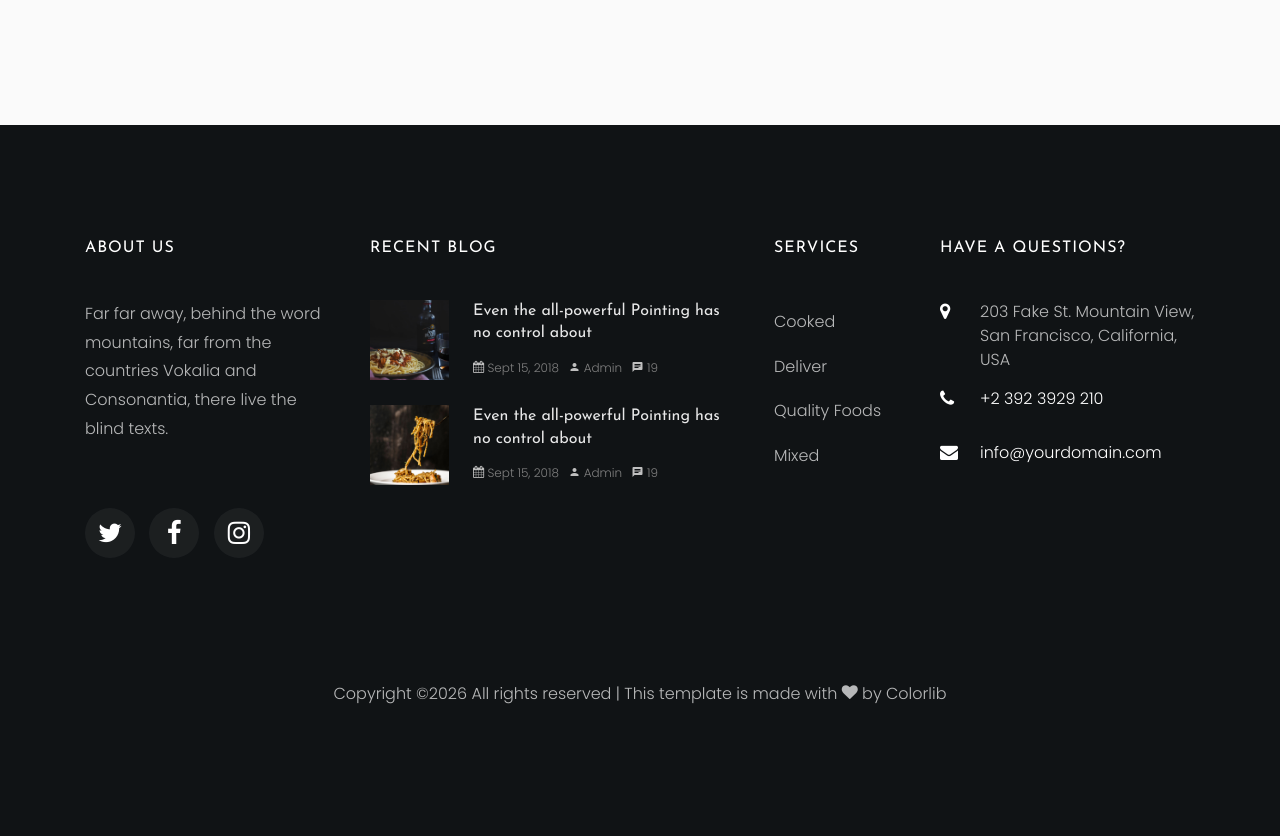
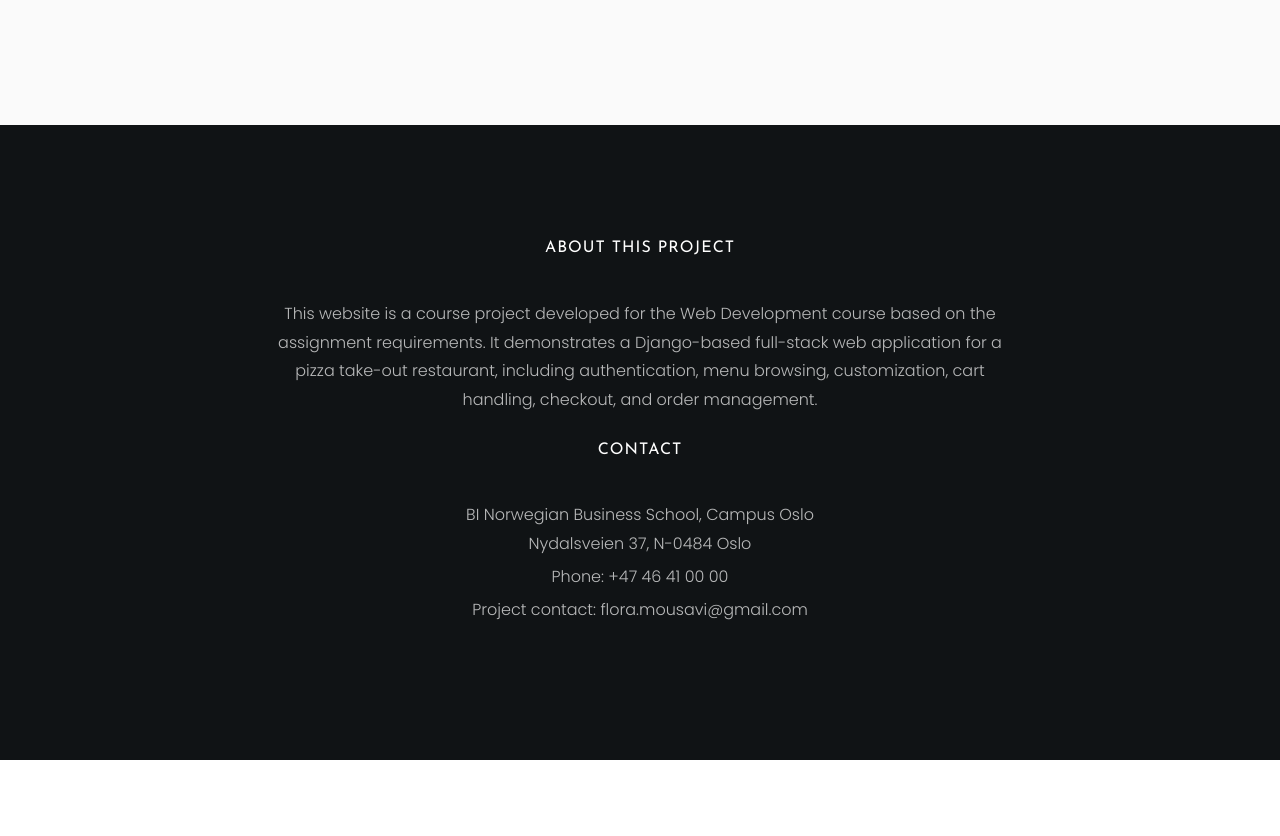
Before and after one commit to floramousavi/pizza_django_project, a Django app: page /accounts/register/ in a window 1280 px wide. Shown: the part 1386-2222 px from the top of the page. After the commit the page ends 2146 px from the top, so only its background shows below. Run offline with Django 5.2, Linux system fonts and the light colour scheme; some libraries are stand-ins or nearby versions; some web fonts are replaced.

Commit message:
Footer section shows my information

```diff
--- a/templates/base.html
+++ b/templates/base.html
@@ -148,81 +148,30 @@
         {% endblock %}
     </div>
 <footer class="ftco-footer ftco-section img">
-    	<div class="overlay"></div>
-      <div class="container">
-        <div class="row mb-5">
-          <div class="col-lg-3 col-md-6 mb-5 mb-md-5">
-            <div class="ftco-footer-widget mb-4">
-              <h2 class="ftco-heading-2">About Us</h2>
-              <p>Far far away, behind the word mountains, far from the countries Vokalia and Consonantia, there live the blind texts.</p>
-              <ul class="ftco-footer-social list-unstyled float-md-left float-lft mt-5">
-                <li class="ftco-animate"><a href="#"><span class="icon-twitter"></span></a></li>
-                <li class="ftco-animate"><a href="#"><span class="icon-facebook"></span></a></li>
-                <li class="ftco-animate"><a href="#"><span class="icon-instagram"></span></a></li>
-              </ul>
+    <div class="container">
+        <div class="row justify-content-center">
+            <div class="col-lg-8 col-md-10 text-center">
+                <div class="ftco-footer-widget mb-4">
+                    <h2 class="ftco-heading-2">About This Project</h2>
+                    <p>
+                        This website is a course project developed for the Web Development course based on the
+                        assignment requirements. It demonstrates a Django-based full-stack web application for a
+                        pizza take-out restaurant, including authentication, menu browsing, customization,
+                        cart handling, checkout, and order management.
+                    </p>
+
+                    <h2 class="ftco-heading-2 mt-4">Contact</h2>
+                    <p class="mb-1">
+                        BI Norwegian Business School, Campus Oslo<br>
+                        Nydalsveien 37, N-0484 Oslo
+                    </p>
+                    <p class="mb-1">Phone: +47 46 41 00 00</p>
+                    <p class="mb-0">Project contact: flora.mousavi@gmail.com</p>
+                </div>
             </div>
-          </div>
-          <div class="col-lg-4 col-md-6 mb-5 mb-md-5">
-            <div class="ftco-footer-widget mb-4">
-              <h2 class="ftco-heading-2">Recent Blog</h2>
-              <div class="block-21 mb-4 d-flex">
-                <a class="blog-img mr-4" style="background-image: url({% static 'pizza_template/images/image_1.jpg' %}"></a>
-                <div class="text">
-                  <h3 class="heading"><a href="#">Even the all-powerful Pointing has no control about</a></h3>
-                  <div class="meta">
-                    <div><a href="#"><span class="icon-calendar"></span> Sept 15, 2018</a></div>
-                    <div><a href="#"><span class="icon-person"></span> Admin</a></div>
-                    <div><a href="#"><span class="icon-chat"></span> 19</a></div>
-                  </div>
-                </div>
-              </div>
-              <div class="block-21 mb-4 d-flex">
-                <a class="blog-img mr-4" style="background-image: url({% static 'pizza_template/images/image_2.jpg' %}"></a>
-                <div class="text">
-                  <h3 class="heading"><a href="#">Even the all-powerful Pointing has no control about</a></h3>
-                  <div class="meta">
-                    <div><a href="#"><span class="icon-calendar"></span> Sept 15, 2018</a></div>
-                    <div><a href="#"><span class="icon-person"></span> Admin</a></div>
-                    <div><a href="#"><span class="icon-chat"></span> 19</a></div>
-                  </div>
-                </div>
-              </div>
-            </div>
-          </div>
-          <div class="col-lg-2 col-md-6 mb-5 mb-md-5">
-             <div class="ftco-footer-widget mb-4 ml-md-4">
-              <h2 class="ftco-heading-2">Services</h2>
-              <ul class="list-unstyled">
-                <li><a href="#" class="py-2 d-block">Cooked</a></li>
-                <li><a href="#" class="py-2 d-block">Deliver</a></li>
-                <li><a href="#" class="py-2 d-block">Quality Foods</a></li>
-                <li><a href="#" class="py-2 d-block">Mixed</a></li>
-              </ul>
-            </div>
-          </div>
-          <div class="col-lg-3 col-md-6 mb-5 mb-md-5">
-            <div class="ftco-footer-widget mb-4">
-            	<h2 class="ftco-heading-2">Have a Questions?</h2>
-            	<div class="block-23 mb-3">
-	              <ul>
-	                <li><span class="icon icon-map-marker"></span><span class="text">203 Fake St. Mountain View, San Francisco, California, USA</span></li>
-	                <li><a href="#"><span class="icon icon-phone"></span><span class="text">+2 392 3929 210</span></a></li>
-	                <li><a href="#"><span class="icon icon-envelope"></span><span class="text">info@yourdomain.com</span></a></li>
-	              </ul>
-	            </div>
-            </div>
-          </div>
         </div>
-        <div class="row">
-          <div class="col-md-12 text-center">
-
-            <p><!-- Link back to Colorlib can't be removed. Template is licensed under CC BY 3.0. -->
-  Copyright &copy;<script>document.write(new Date().getFullYear());</script> All rights reserved | This template is made with <i class="icon-heart" aria-hidden="true"></i> by <a href="https://colorlib.com" target="_blank">Colorlib</a>
-  <!-- Link back to Colorlib can't be removed. Template is licensed under CC BY 3.0. --></p>
-          </div>
-        </div>
-      </div>
-    </footer>
+    </div>
+</footer>
 
 
 
```
